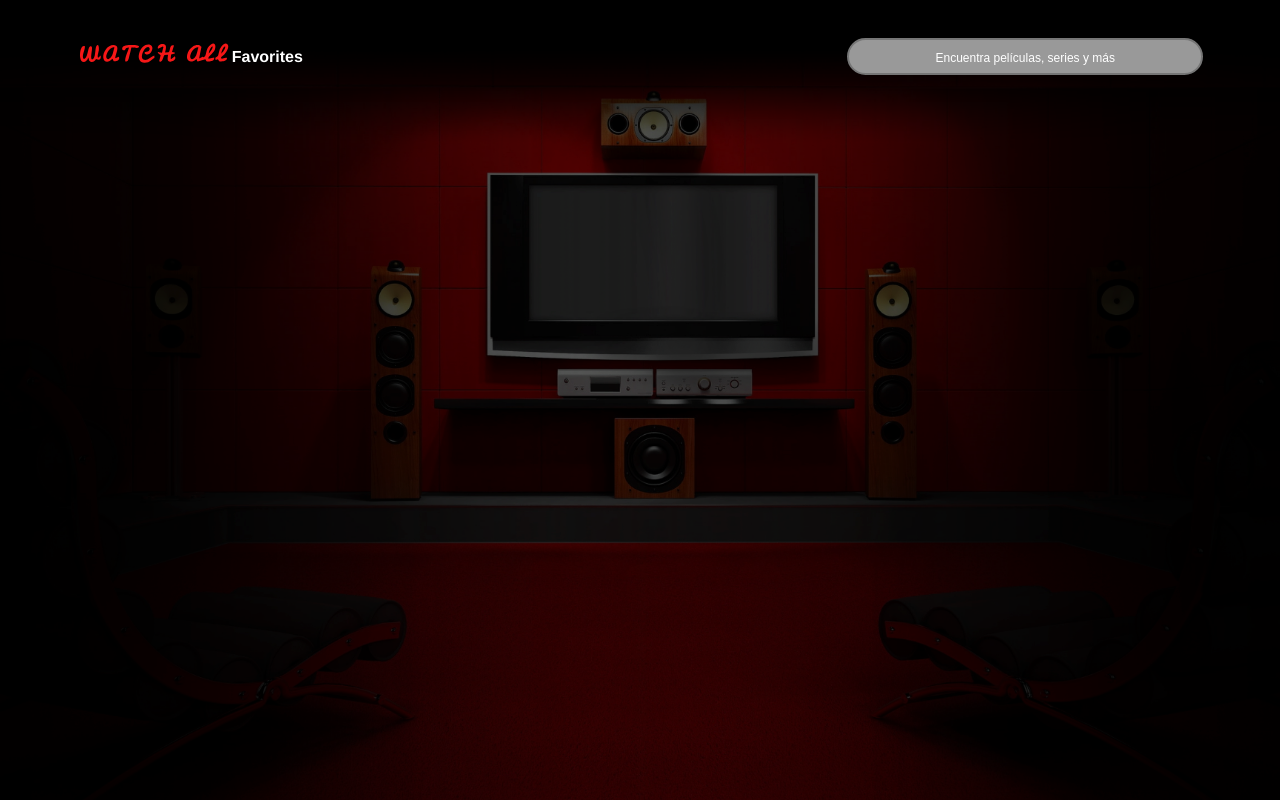
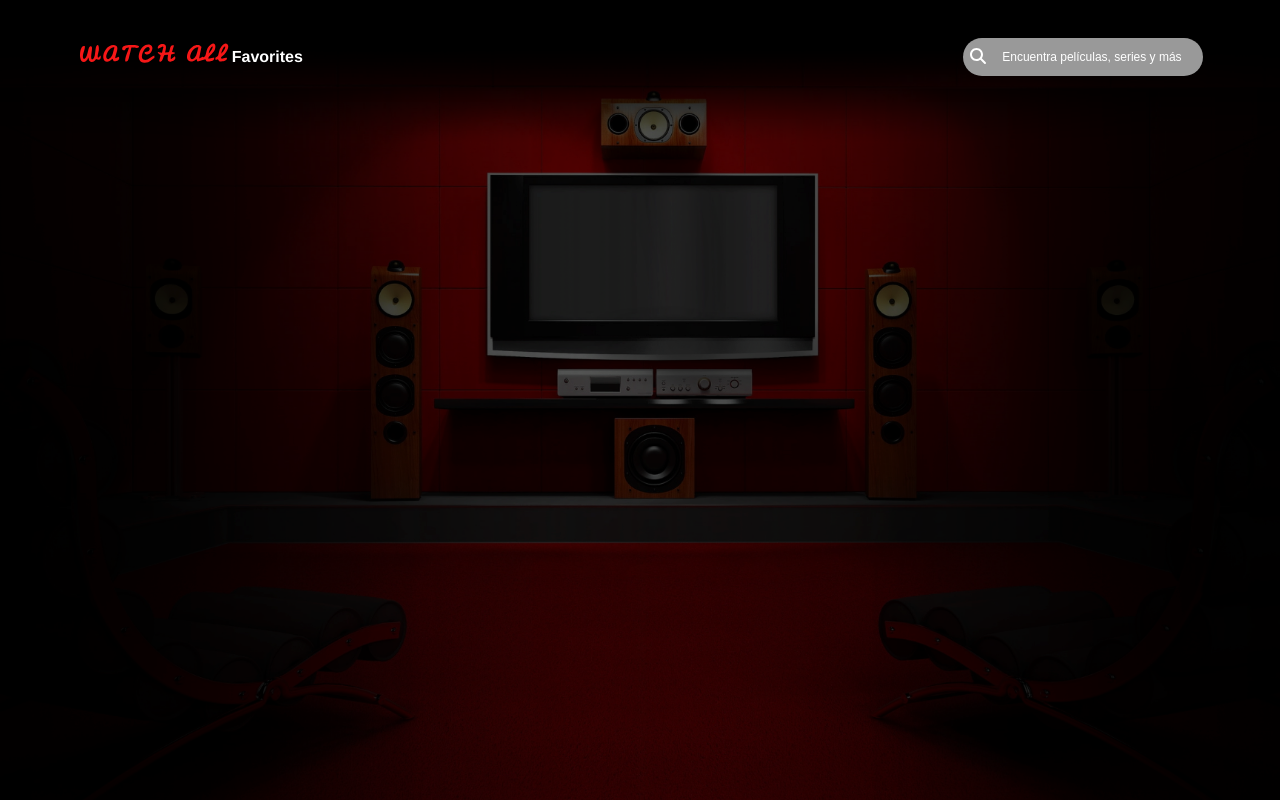
Before and after one commit to luko907/moviesApp, a React (Create React App) app: page / in a window 1280 px wide. Built offline with nearby package versions, Linux system fonts and the light colour scheme.

Commit message:
add icon magnifyer and update searchbar styles

```diff
--- a/package.json
+++ b/package.json
@@ -3,6 +3,9 @@
   "version": "0.1.0",
   "private": true,
   "dependencies": {
+    "@fortawesome/fontawesome-svg-core": "^1.3.0-beta2",
+    "@fortawesome/free-solid-svg-icons": "^6.0.0-beta2",
+    "@fortawesome/react-fontawesome": "^0.1.16",
     "@reduxjs/toolkit": "^1.6.2",
     "@testing-library/jest-dom": "^5.14.1",
     "@testing-library/react": "^11.2.7",
--- a/src/components/SearchBar/SearchBar.jsx
+++ b/src/components/SearchBar/SearchBar.jsx
@@ -1,15 +1,22 @@
 import React from "react";
 import styles from "./SearchBar.module.css";
+import { faMagnifyingGlass } from "@fortawesome/free-solid-svg-icons";
+import { FontAwesomeIcon } from "@fortawesome/react-fontawesome";
 
 export default function SearchBar() {
   return (
     <div>
       <form>
-        <input
-          type="text"
-          className={styles.input_search}
-          placeholder="Encuentra películas, series y más"
-        />
+        <div className={styles.divContainer}>
+          <div className={styles.icon}>
+            <FontAwesomeIcon icon={faMagnifyingGlass} />
+          </div>
+          <input
+            type="text"
+            className={styles.input_search}
+            placeholder="Encuentra películas, series y más"
+          />
+        </div>
       </form>
     </div>
   );
--- a/src/components/SearchBar/SearchBar.module.css
+++ b/src/components/SearchBar/SearchBar.module.css
@@ -1,13 +1,21 @@
-.input_search {
-  padding: 8px;
-  font-size: 15px;
+form {
+  display: flex;
+}
+.divContainer {
+  display: flex;
+  justify-content: space-around;
   background: #999999;
   color: #ffffff;
-  border-style: solid;
   border-radius: 20px;
-  width: 17rem;
-  padding-left: 2.5rem;
-  padding-right: 2.5rem;
+  width: 15rem;
+  padding: 10px 0 10px 0;
+}
+.input_search {
+  background: transparent;
+  border: none;
+  outline: none;
+  color: #ffffff;
+  width: 12rem;
 }
 .input_search:focus {
   outline: none;
@@ -15,11 +23,8 @@
 .input_search::placeholder {
   color: #ffffff;
   font-size: 12px;
-  text-align: center;
+  text-align: start;
 }
-.input_img {
-  bottom: 2px;
-  right: 5px;
-  width: 24px;
-  height: 24px;
+.icon {
+  align-self: center;
 }
```
Also changed, not shown: 1 other file (tests, documents, lock files or other folders).
